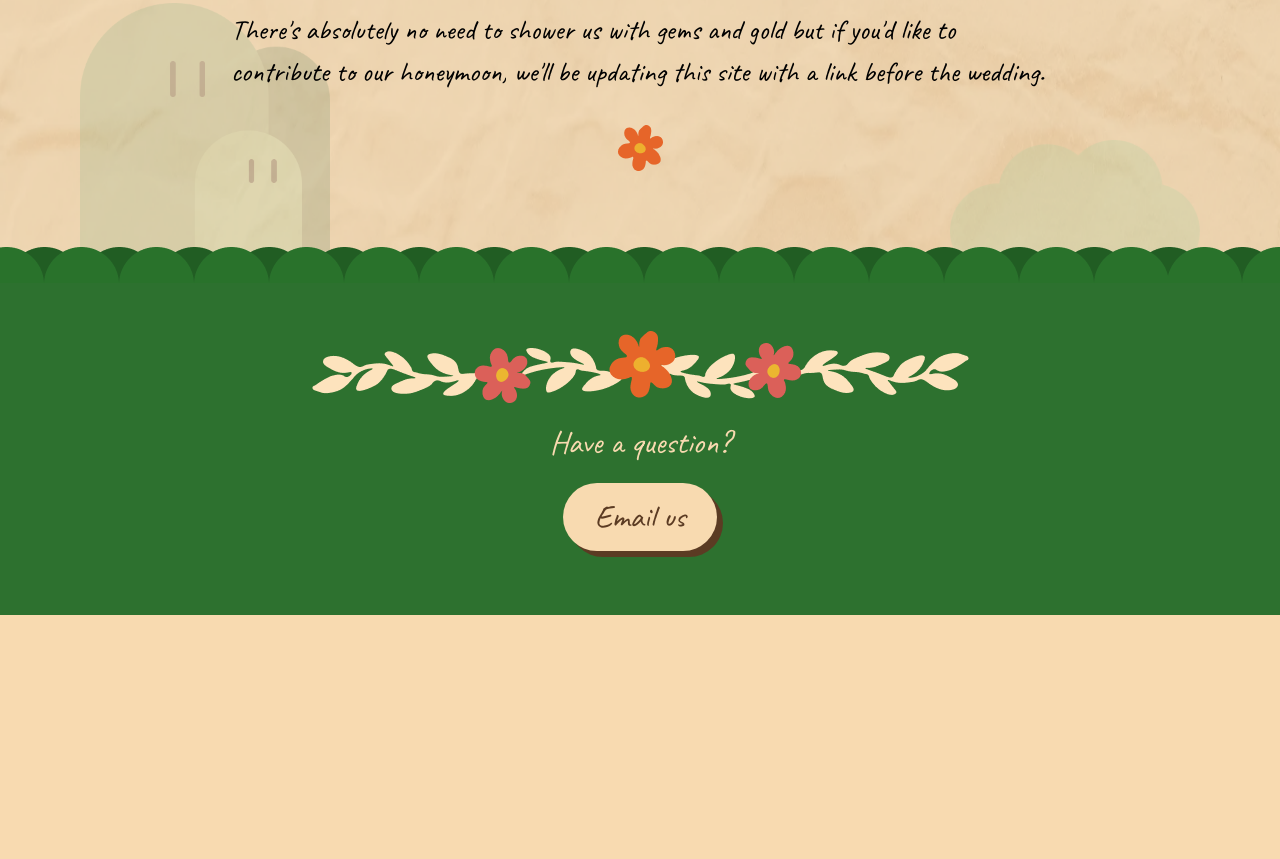
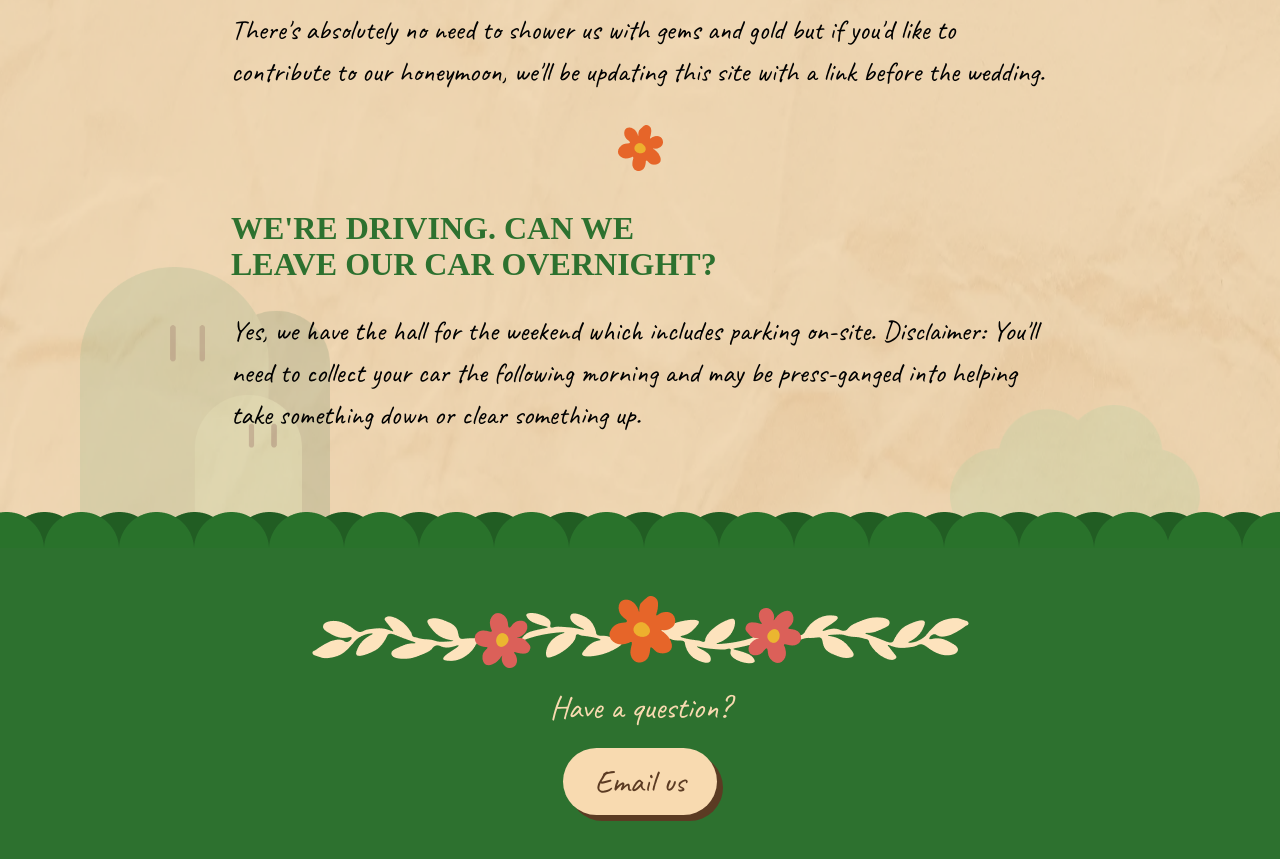
Before and after one commit to nickfwilliams/wedding-website, an Astro site: page /faqs in a window 1280 px wide. Shown: the part 1744-2603 px from the top of the page. Before the commit the page ends 2359 px from the top, so only its background shows below. Built offline with nearby package versions, Linux system fonts and the light colour scheme; Astro itself is replaced by a stand-in of ours; a web font is replaced by a local one.

Commit message:
Update FAQ with overnight parking

```diff
--- a/src/pages/faqs.astro
+++ b/src/pages/faqs.astro
@@ -42,5 +42,9 @@ import MainLayout from '../layouts/MainLayout.astro';
 
     <img class="faq-flower" src="/images/main-flower-orange.png" alt="">
 
+      <h3>We're driving. Can we leave our car overnight?</h3>
+
+  <p>Yes, we have the hall for the weekend which includes parking on-site. Disclaimer: You'll need to collect your car the following morning and may be press-ganged into helping take something down or clear something up.</p>
+
 </section>
 </MainLayout>
```
